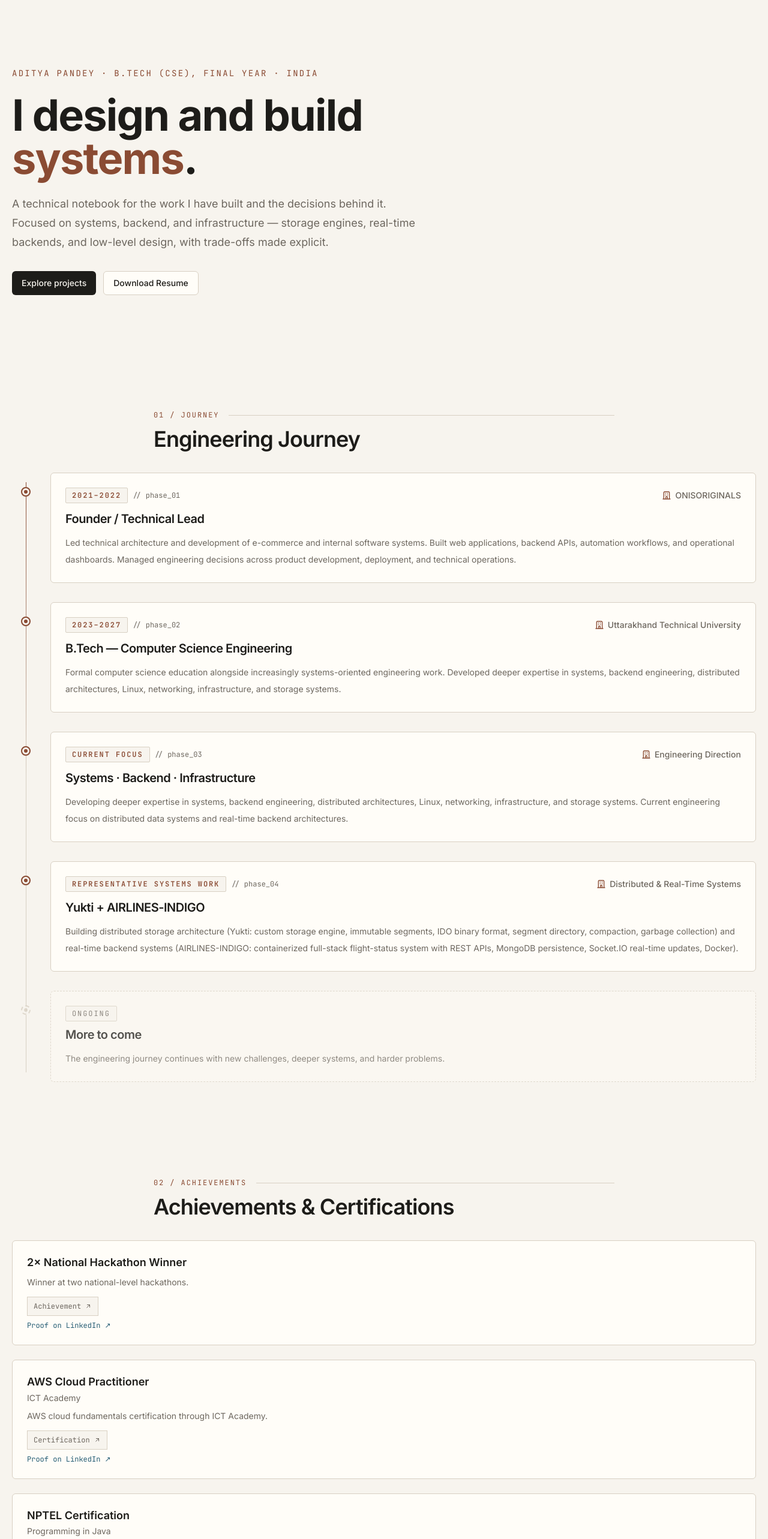
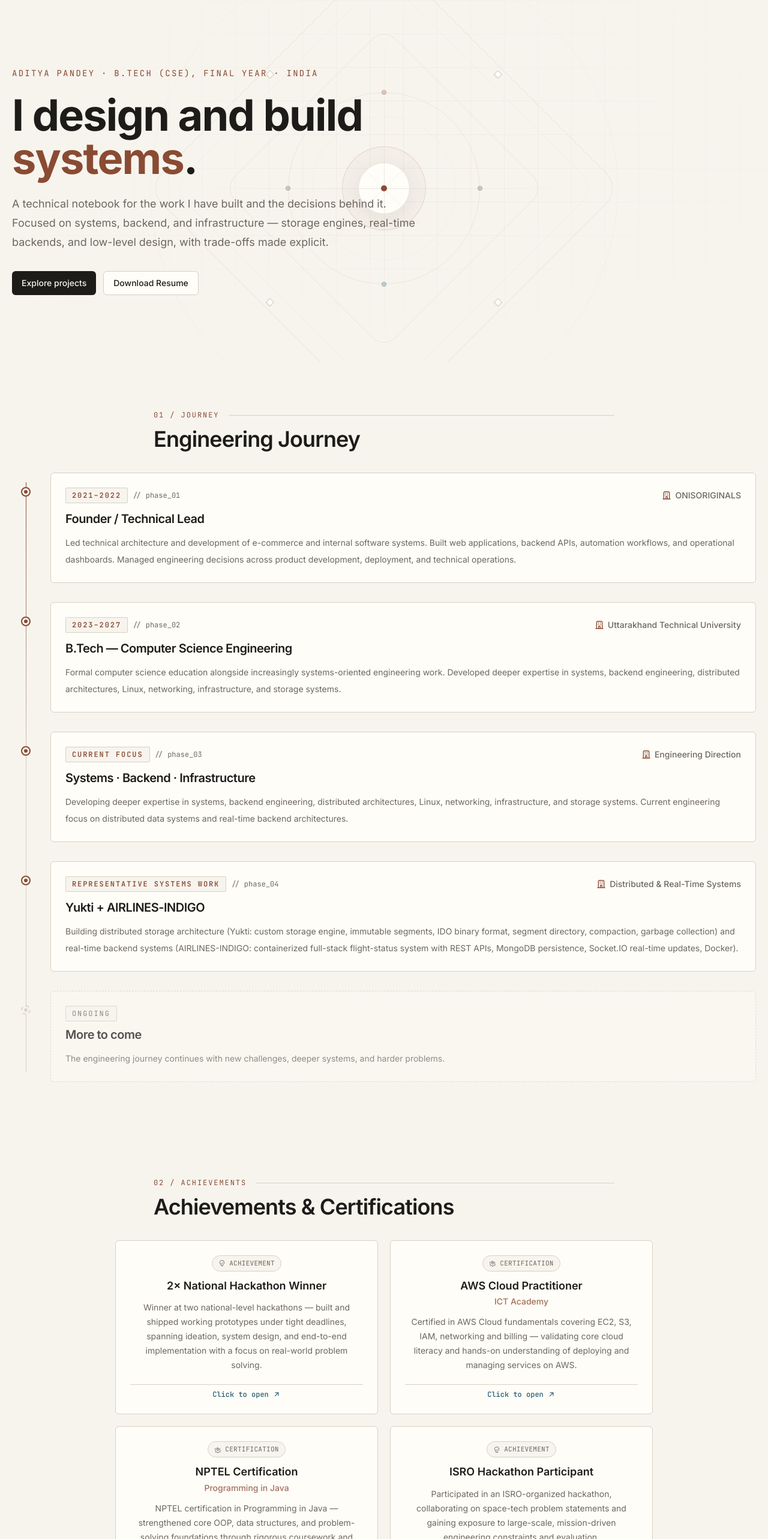
Before and after one commit to adityacoderr/portfolio, a React (Vite) app: page / in a window 1280 px wide. Shown: the part 77-2643 px from the top of the page at 60% size. Built offline with nearby package versions, Linux system fonts and the light colour scheme.

Commit message:
geometric shape created

```diff
--- a/src/App.tsx
+++ b/src/App.tsx
@@ -312,10 +312,12 @@ function AchievementsSection() {
   return (
     <div id="achievements" className="scroll-mt-24">
       <Section eyebrow="02 / Achievements" title="Achievements & Certifications">
-      <div className="space-y-6">
+        <div className="mx-auto max-w-4xl">
+          <div className="grid gap-5 sm:grid-cols-2 justify-center" role="list" aria-label="Achievements and certifications">
             {achievements.map((achievement, index) => (
               <AchievementCard key={achievement.title} achievement={achievement} index={index} />
             ))}
+          </div>
         </div>
       </Section>
     </div>
@@ -324,7 +326,7 @@ function AchievementsSection() {
 
 function AchievementCard({
   achievement,
-  index
+  index: _index
 }: {
   achievement: Achievement;
   index: number;
@@ -334,25 +336,53 @@ function AchievementCard({
       href={contact.linkedin}
       target="_blank"
       rel="noreferrer"
-      className="block relative panel transition duration-200 hover:-translate-y-0.5 hover:border-rust/40 hover:shadow-soft focus:outline-none focus:ring-2 focus:ring-graph/30"
+      title="Click to open — view proof on LinkedIn"
+      className="group flex h-full flex-col items-center text-center panel transition duration-200 hover:-translate-y-1 hover:border-rust/40 hover:shadow-soft focus:outline-none focus-visible:ring-2 focus-visible:ring-graph/30 cursor-pointer"
       role="listitem"
-      aria-label={`${achievement.title} - view proof on LinkedIn`}
+      aria-label={`${achievement.title}${achievement.subtitle ? ` — ${achievement.subtitle}` : ""} — click to open proof on LinkedIn`}
     >
-      <h3 className="font-semibold leading-snug text-lg text-ink">
+      <span className="inline-flex items-center gap-1.5 rounded-full border border-line bg-paper px-2.5 py-1 font-mono text-[11px] uppercase tracking-wide text-muted group-hover:border-rust/30 group-hover:text-rust transition-colors">
+        {achievement.category === "Achievement" ? (
+          <svg width="12" height="12" viewBox="0 0 24 24" fill="none" stroke="currentColor" strokeWidth="1.8" aria-hidden="true">
+            <path d="M6 13l3 3 7-7" />
+            <path d="M12 3a7 7 0 00-3 13.5V21h6v-4.5A7 7 0 0012 3z" />
+          </svg>
+        ) : (
+          <svg width="12" height="12" viewBox="0 0 24 24" fill="none" stroke="currentColor" strokeWidth="1.8" aria-hidden="true">
+            <path d="M12 15a3 3 0 100-6 3 3 0 000 6z" />
+            <path d="M19.4 15a1.65 1.65 0 00.33 1.82l.06.06a2 2 0 01-2.83 2.83l-.06-.06a1.65 1.65 0 00-1.82-.33 1.65 1.65 0 00-1 1.51V21a2 2 0 01-4 0v-.09a1.65 1.65 0 00-1-1.51 1.65 1.65 0 00-1.82.33l-.06.06a2 2 0 01-2.83-2.83l.06-.06A1.65 1.65 0 004.6 15a1.65 1.65 0 00-1-1.51 1.65 1.65 0 00-.33-1.82l-.06-.06a2 2 0 012.83-2.83l.06.06A1.65 1.65 0 008 9.17a1.65 1.65 0 001-1.51V7a2 2 0 014 0v.66a1.65 1.65 0 001 1.51 1.65 1.65 0 001.82-.33l.06-.06a2 2 0 012.83 2.83l-.06.06A1.65 1.65 0 0019.4 13.5a1.65 1.65 0 001 1.5z" />
+          </svg>
+        )}
+        {achievement.category}
+      </span>
+
+      <h3 className="mt-3 font-semibold leading-snug text-lg text-ink group-hover:text-rust transition-colors">
         {achievement.title}
       </h3>
       {achievement.subtitle && (
-        <p className="mt-1 text-sm text-muted">{achievement.subtitle}</p>
+        <p className="mt-1 text-sm font-medium text-rust/80">{achievement.subtitle}</p>
       )}
-      <p className="mt-2 text-sm leading-6 text-muted">{achievement.description}</p>
-      <span className="mt-3 inline-flex items-center gap-1.5 tag">
-        {achievement.category}
-        <svg width="12" height="12" viewBox="0 0 24 24" fill="none" stroke="currentColor" strokeWidth="2" aria-hidden="true">
+      <p className="mt-3 text-sm leading-6 text-muted line-clamp-none">{achievement.description}</p>
+
+      <span className="mt-auto flex w-full flex-col items-center gap-2 pt-5">
+        <span className="h-px w-full bg-line group-hover:bg-rust/20 transition-colors" aria-hidden="true" />
+        <span className="inline-flex items-center gap-1.5 font-mono text-xs font-medium text-graph group-hover:text-rust transition-colors">
+          Click to open
+          <svg
+            width="14"
+            height="14"
+            viewBox="0 0 24 24"
+            fill="none"
+            stroke="currentColor"
+            strokeWidth="2"
+            aria-hidden="true"
+            className="transition-transform duration-200 group-hover:translate-x-0.5 group-hover:-translate-y-0.5"
+          >
             <path d="M7 17L17 7" />
             <path d="M8 7h9v9" />
           </svg>
         </span>
-      <span className="mt-2 block font-mono text-xs text-graph">Proof on LinkedIn ↗</span>
+      </span>
     </a>
   );
 }
@@ -554,8 +584,59 @@ function NoteCard({ note }: { note: EngineeringNote }) {
 
 function HeroSection() {
   return (
-    <section className="hero">
-      <div className="mx-auto max-w-7xl px-5 py-16 md:py-28">
+    <section className="hero relative overflow-hidden">
+      {/* Symmetric geometric background — professional / blueprint style */}
+      <div aria-hidden="true" className="pointer-events-none absolute inset-0">
+        {/* faint grid */}
+        <div
+          className="absolute inset-0 opacity-[0.38]"
+          style={{
+            backgroundImage:
+              "linear-gradient(to right, #d8d0c3 1px, transparent 1px), linear-gradient(to bottom, #d8d0c3 1px, transparent 1px)",
+            backgroundSize: "56px 56px",
+          }}
+        />
+        {/* soft fade to keep text readable */}
+        <div className="absolute inset-0 bg-gradient-to-b from-paper/60 via-paper/20 to-paper" />
+        <div className="absolute inset-0 bg-gradient-to-r from-paper via-transparent to-paper/70" />
+
+        {/* centered symmetric geometry — hidden on mobile for clarity */}
+        <div className="absolute left-1/2 top-[52%] hidden -translate-x-1/2 -translate-y-1/2 md:flex items-center justify-center">
+          {/* outer diamond */}
+          <div className="absolute h-[560px] w-[560px] rotate-45 rounded-[36px] border border-line/40" />
+          <div className="absolute h-[500px] w-[500px] rotate-45 rounded-[32px] border border-dashed border-line/30" />
+          {/* middle diamond */}
+          <div className="absolute h-[380px] w-[380px] rotate-45 rounded-[28px] border border-line/35" />
+          {/* concentric circles — perfect symmetry */}
+          <div className="absolute h-[320px] w-[320px] rounded-full border border-line/40" />
+          <div className="absolute h-[240px] w-[240px] rounded-full border border-dashed border-line/25" />
+          <div className="absolute h-[140px] w-[140px] rounded-full border border-rust/15 bg-rust/[0.03]" />
+          <div className="absolute h-[86px] w-[86px] rounded-full bg-panel border border-line/50 shadow-[0_8px_32px_rgba(29,28,25,0.06)]" />
+          {/* crosshair — symmetric axes */}
+          <div className="absolute h-px w-[740px] bg-gradient-to-r from-transparent via-line/50 to-transparent" />
+          <div className="absolute h-[560px] w-px bg-gradient-to-b from-transparent via-line/50 to-transparent" />
+          {/* diagonal axes */}
+          <div className="absolute h-px w-[520px] rotate-45 bg-gradient-to-r from-transparent via-line/20 to-transparent" />
+          <div className="absolute h-px w-[520px] -rotate-45 bg-gradient-to-r from-transparent via-line/20 to-transparent" />
+          {/* corner nodes — symmetric */}
+          <div className="absolute h-2.5 w-2.5 -translate-x-[190px] -translate-y-[190px] rotate-45 bg-panel border border-rust/30 shadow-sm" />
+          <div className="absolute h-2.5 w-2.5 translate-x-[190px] -translate-y-[190px] rotate-45 bg-panel border border-moss/30 shadow-sm" />
+          <div className="absolute h-2.5 w-2.5 -translate-x-[190px] translate-y-[190px] rotate-45 bg-panel border border-moss/30 shadow-sm" />
+          <div className="absolute h-2.5 w-2.5 translate-x-[190px] translate-y-[190px] rotate-45 bg-panel border border-rust/30 shadow-sm" />
+          {/* cardinal nodes */}
+          <div className="absolute h-2 w-2 -translate-y-[160px] rounded-full bg-rust/25 border border-rust/20" />
+          <div className="absolute h-2 w-2 translate-y-[160px] rounded-full bg-graph/25 border border-graph/20" />
+          <div className="absolute h-2 w-2 -translate-x-[160px] rounded-full bg-moss/25 border border-moss/20" />
+          <div className="absolute h-2 w-2 translate-x-[160px] rounded-full bg-moss/25 border border-moss/20" />
+          {/* center dot */}
+          <div className="absolute h-2.5 w-2.5 rounded-full bg-rust shadow-sm" />
+        </div>
+
+        {/* secondary faint ring for depth — far background */}
+        <div className="absolute left-1/2 top-[52%] hidden h-[780px] w-[780px] -translate-x-1/2 -translate-y-1/2 rounded-full border border-line/20 md:block" />
+      </div>
+
+      <div className="relative mx-auto max-w-7xl px-5 py-16 md:py-28">
         <p className="font-mono text-sm uppercase tracking-[0.16em] text-rust">
           {profile.name} · {profile.course} · {profile.location}
         </p>
@@ -607,7 +688,7 @@ function HomePage() {
 
       <AchievementsSection />
 
-      <Section eyebrow="02 / Projects" title="Featured projects">
+      <Section eyebrow="03 / Projects" title="Featured projects">
         {featured.length > 0 && (
           <div className={`grid gap-4 ${featured.length > 1 ? "lg:grid-cols-2" : ""}`}>
             {featured.map((project) => (
@@ -624,11 +705,11 @@ function HomePage() {
         )}
       </Section>
 
-      <Section eyebrow="03 / Selected work" title="Selected work">
+      <Section eyebrow="04 / Selected work" title="Selected work">
         <WorkCards items={selectedWorks} initial={2} emptyText="No technical work has been published yet." />
       </Section>
 
-      <Section eyebrow="04 / Notes" title="Notes">
+      <Section eyebrow="05 / Notes" title="Notes">
         <NoteList
           notesToShow={[...notes]
             .sort(
--- a/src/data/portfolio.ts
+++ b/src/data/portfolio.ts
@@ -1416,23 +1416,23 @@ export const achievements: Achievement[] = [
     title: "2× National Hackathon Winner",
     category: "Achievement",
     emphasis: true,
-    description: "Winner at two national-level hackathons."
+    description: "Winner at two national-level hackathons — built and shipped working prototypes under tight deadlines, spanning ideation, system design, and end-to-end implementation with a focus on real-world problem solving."
   },
   {
     title: "AWS Cloud Practitioner",
     subtitle: "ICT Academy",
     category: "Certification",
-    description: "AWS cloud fundamentals certification through ICT Academy."
+    description: "Certified in AWS Cloud fundamentals covering EC2, S3, IAM, networking and billing — validating core cloud literacy and hands-on understanding of deploying and managing services on AWS."
   },
   {
     title: "NPTEL Certification",
     subtitle: "Programming in Java",
     category: "Certification",
-    description: "NPTEL certification in Programming in Java."
+    description: "NPTEL certification in Programming in Java — strengthened core OOP, data structures, and problem-solving foundations through rigorous coursework and proctored evaluation."
   },
   {
     title: "ISRO Hackathon Participant",
     category: "Achievement",
-    description: "Participated in an ISRO hackathon."
+    description: "Participated in an ISRO-organized hackathon, collaborating on space-tech problem statements and gaining exposure to large-scale, mission-driven engineering constraints and evaluation."
   }
 ];
```
Lines whose indentation alone changed are shown as unchanged.
